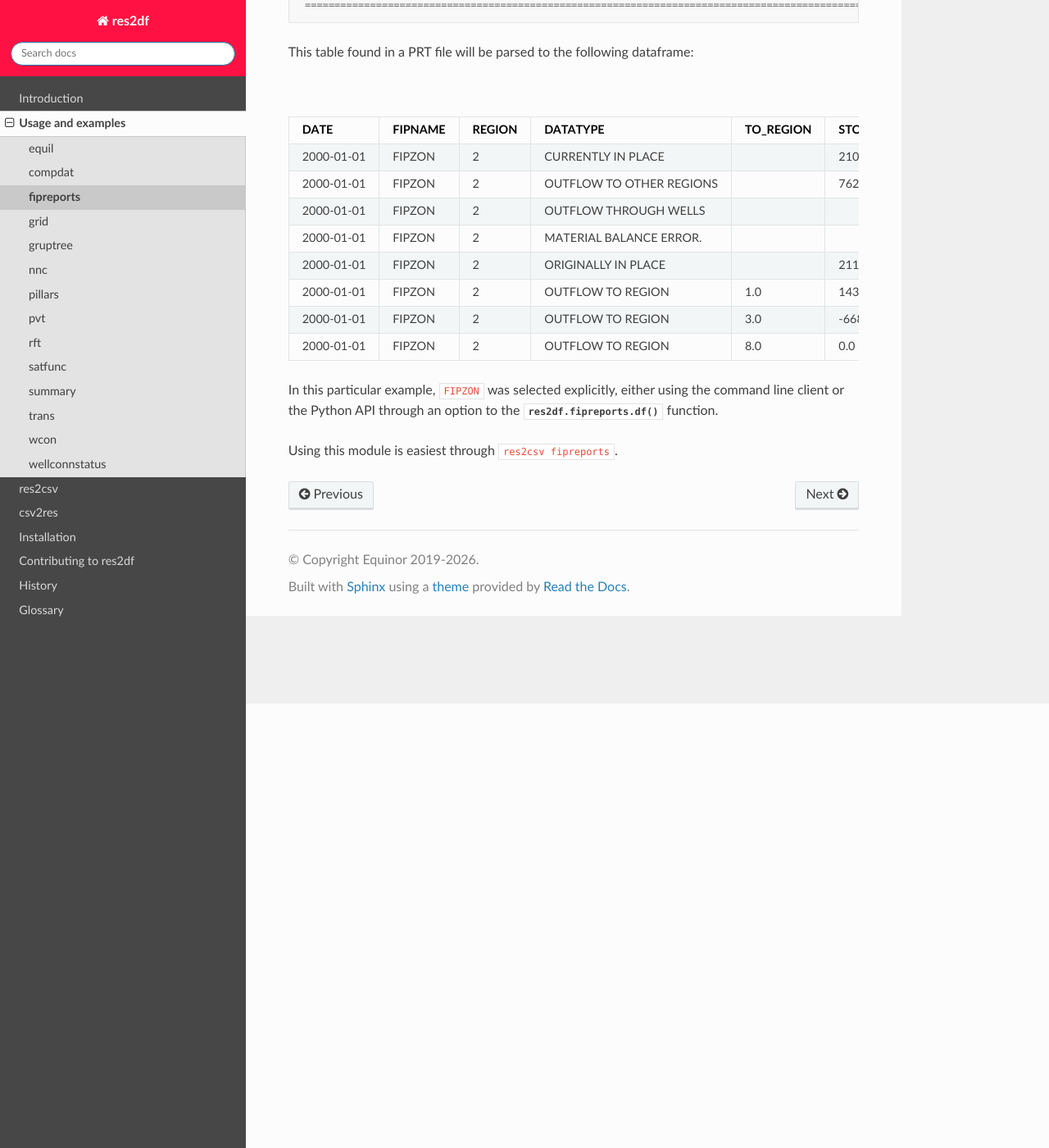
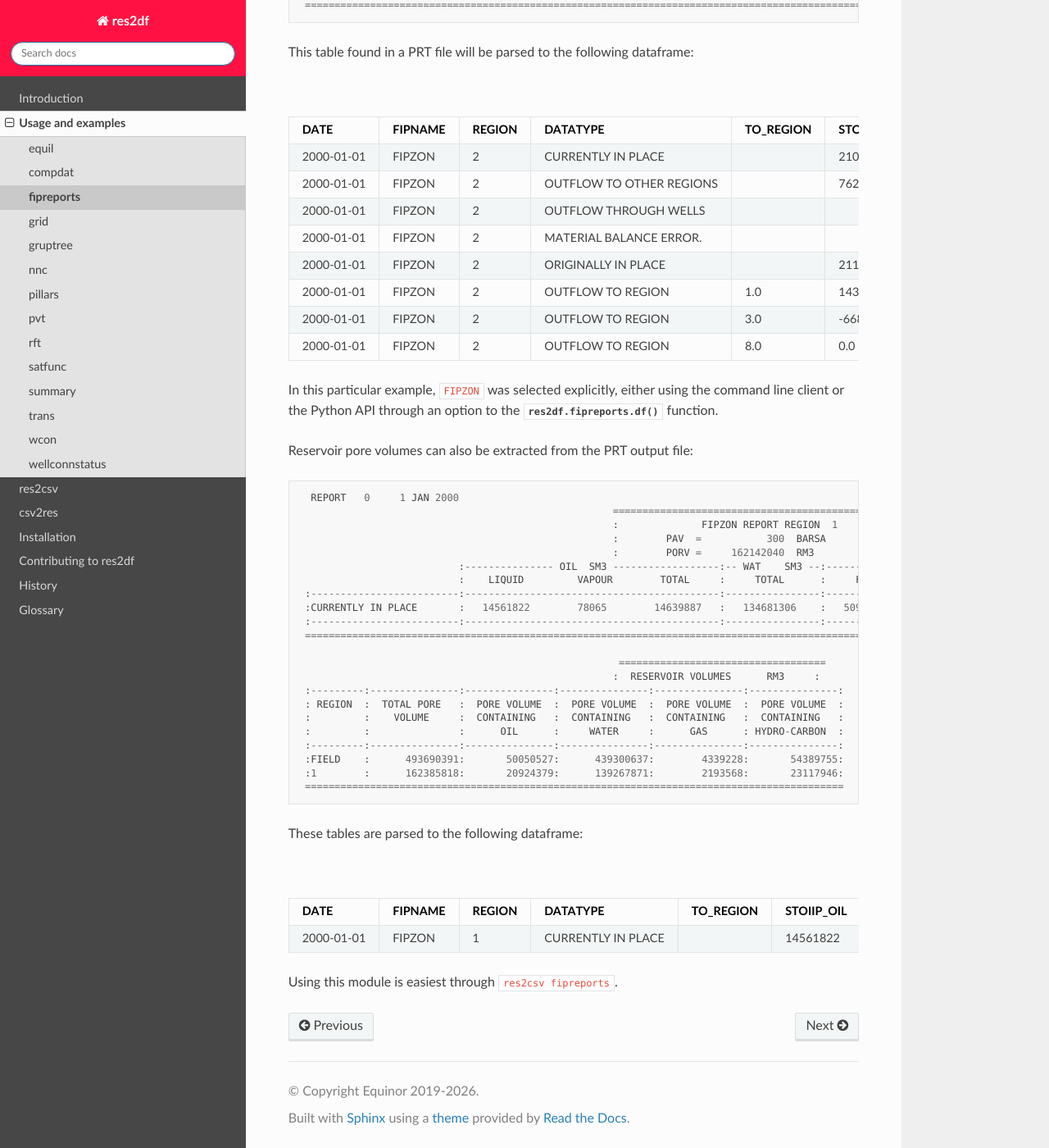
Before and after one commit to equinor/res2df, a Sphinx documentation site: the page built from docs/usage/fipreports.rst, in a window 1280 px wide and 1400 px high, scrolled down 542 px. Shown: the whole window at 82% size. Built offline with Sphinx 7.4.7 and the Read the Docs theme 3.1.0, drawn with Linux system fonts in a browser that asks for light colours; pages that are not in the unit, such as notebooks, are missing from menus; the version number could not be read and is left out.

Commit message:
fix fipreports command line parser to take porv argument and update docs (#617)

```diff
--- /dev/null
+++ b/docs/usage/fipreports-porv-example.csv
@@ -0,0 +1,2 @@
+DATE,FIPNAME,REGION,DATATYPE,TO_REGION,STOIIP_OIL,ASSOCIATEDOIL_GAS,STOIIP_TOTAL,WIIP_TOTAL,GIIP_GAS,ASSOCIATEDGAS_OIL,GIIP_TOTAL,PORV_TOTAL,HCPV_OIL,WATPV_TOTAL,HCPV_GAS,HCPV_TOTAL
+2000-01-01,FIPZON,1,CURRENTLY IN PLACE,,14561822,78065,14639887,134681306,509378403,2061869685,2571248089,162385818,20924379,139267871,2193568,23117946
--- /dev/null
+++ b/docs/usage/fipreports-porv-example.txt
@@ -0,0 +1,22 @@
+  REPORT   0     1 JAN 2000
+                                                     ==================================================
+                                                     :              FIPZON REPORT REGION  1           :
+                                                     :        PAV  =           300  BARSA             :
+                                                     :        PORV =     162142040  RM3               :
+                           :--------------- OIL  SM3 ------------------:-- WAT    SM3 --:--------------  GAS     SM3 ---------------:
+                           :    LIQUID         VAPOUR        TOTAL     :     TOTAL      :     FREE        DISSOLVED       TOTAL     :
+ :-------------------------:-------------------------------------------:----------------:-------------------------------------------:
+ :CURRENTLY IN PLACE       :   14561822        78065        14639887   :   134681306    :   509378403     2061869685    2571248089  :
+ :-------------------------:-------------------------------------------:----------------:-------------------------------------------:
+ ====================================================================================================================================
+
+                                                      ===================================
+                                                     :  RESERVOIR VOLUMES      RM3     :
+ :---------:---------------:---------------:---------------:---------------:---------------:
+ : REGION  :  TOTAL PORE   :  PORE VOLUME  :  PORE VOLUME  :  PORE VOLUME  :  PORE VOLUME  :
+ :         :    VOLUME     :  CONTAINING   :  CONTAINING   :  CONTAINING   :  CONTAINING   :
+ :         :               :      OIL      :     WATER     :      GAS      : HYDRO-CARBON  :
+ :---------:---------------:---------------:---------------:---------------:---------------:
+ :FIELD    :      493690391:       50050527:      439300637:        4339228:       54389755:
+ :1        :      162385818:       20924379:      139267871:        2193568:       23117946:
+ ===========================================================================================
--- a/docs/usage/fipreports.rst
+++ b/docs/usage/fipreports.rst
@@ -19,4 +19,14 @@ This table found in a PRT file will be parsed to the following dataframe:
 In this particular example, ``FIPZON`` was selected explicitly, either using the command line client or the Python API
 through an option to the :func:`res2df.fipreports.df` function.
 
+Reservoir pore volumes can also be extracted from the PRT output file:
+
+.. literalinclude:: fipreports-porv-example.txt
+
+These tables are parsed to the following dataframe:
+
+.. csv-table:: FIPZON table from PRT file including reservoir pore volumes
+  :file: fipreports-porv-example.csv
+  :header-rows: 1
+
 Using this module is easiest through ``res2csv fipreports``.
```
Also changed, not shown: 2 other files.
